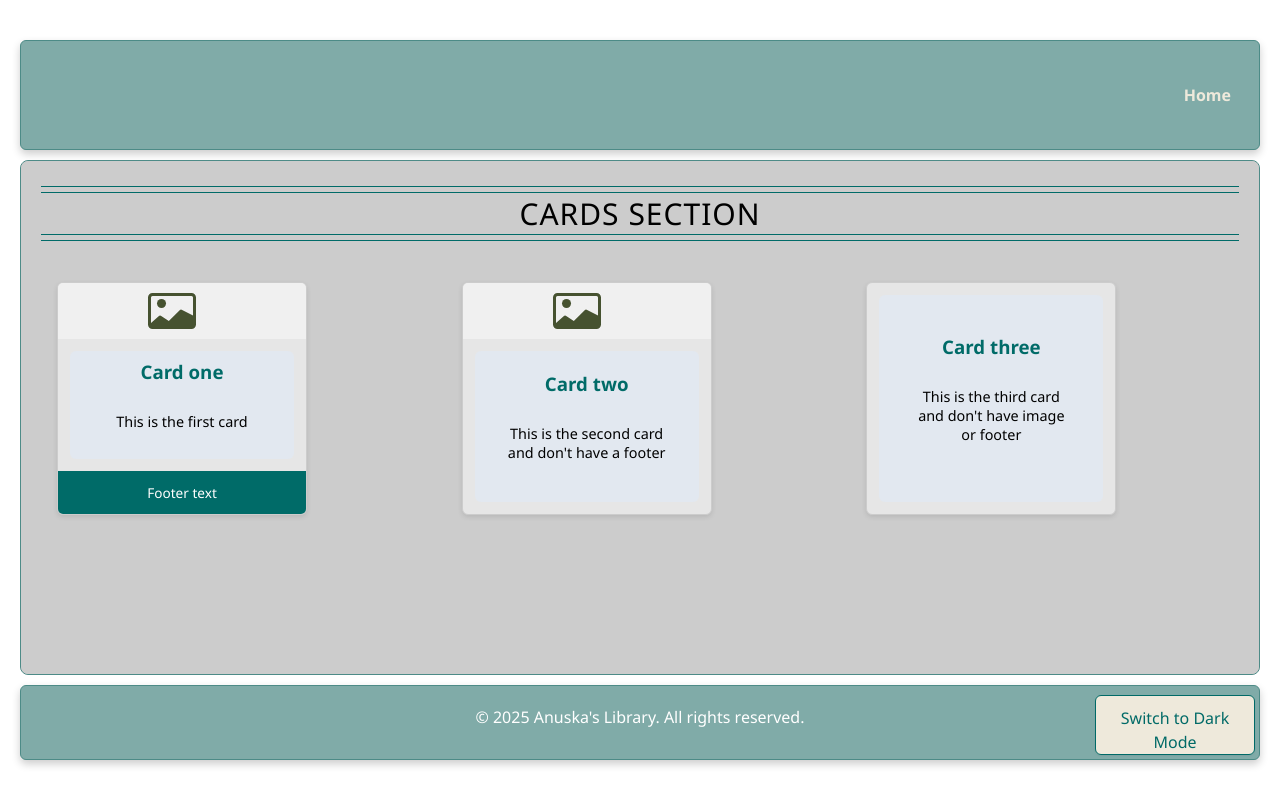
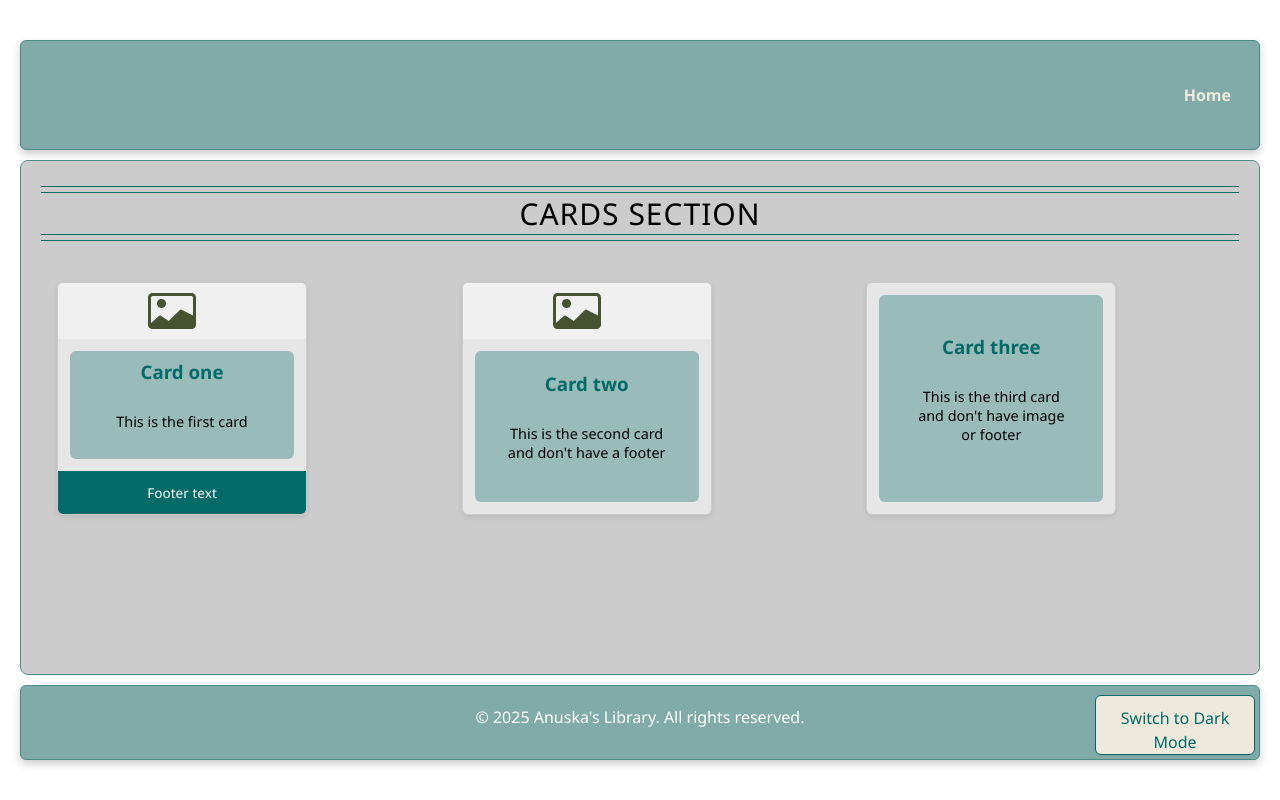
Before and after one commit to Anuska86/LibraryComponent, a React (Vite) app in the folder library-component/: page /cards in a window 1280 px wide. Built offline with nearby package versions, Linux system fonts and the light colour scheme.

Commit message:
Update Card.css

```diff
--- a/library-component/src/Styles/Card.css
+++ b/library-component/src/Styles/Card.css
@@ -31,7 +31,7 @@
 .card-body {
   padding: 8px 12px;
   margin: 12px;
-  background-color: var(--clr-surface-tonal-a10);
+  background-color: var(--clr-primary-a50);
   border-radius: 6px;
   flex: 1;
   display: flex;
@@ -41,7 +41,7 @@
 }
 
 .dark .card-body {
-  background-color: var(--clr-surface-tonal-a20);
+  background-color: var(--clr-surface-tonal-a30);
 }
 
 .card-title {
```
